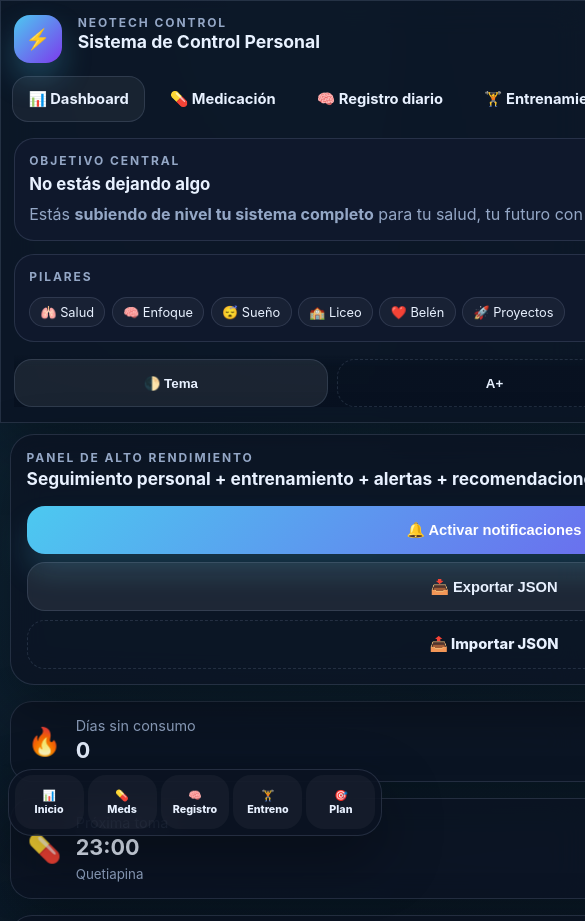
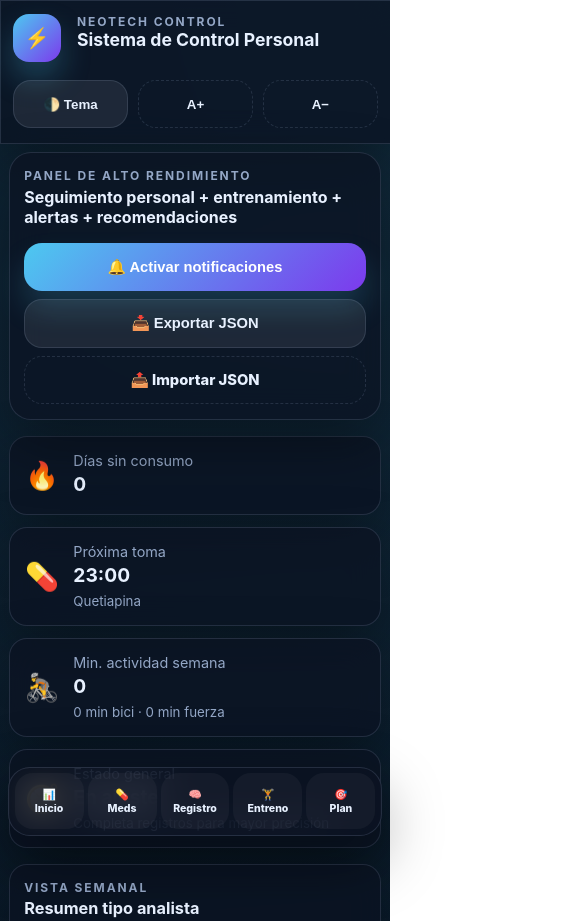
Before and after one commit to panchopinto/sistema-control-personal, a plain HTML site: page index.html in a window 390 px wide. Shown: the top 921 px of the page, 585 px wide, since content can reach past the window. Drawn offline with Linux system fonts and the light colour scheme.

Commit message:
Add files via upload

```diff
--- a/css/styles.css
+++ b/css/styles.css
@@ -245,3 +245,143 @@ canvas{width:100%;background:linear-gradient(180deg,rgba(255,255,255,.03),transp
   .mobile-tab{min-height:54px;font-size:.67rem;padding:.15rem}
   .mobile-tab span{max-width:100%;overflow:hidden;text-overflow:ellipsis;white-space:nowrap}
 }
+
+
+@media (max-width: 640px) and (orientation: portrait){
+  html,body{overflow-x:hidden}
+  .app-shell{display:block;min-height:auto}
+  .sidebar{
+    position:relative;
+    height:auto;
+    padding:.8rem .75rem .9rem;
+    border-right:none;
+    border-bottom:1px solid var(--line);
+  }
+  .side-nav{
+    display:none;
+  }
+  .mission,.focus-stack{
+    display:none;
+  }
+  .sidebar-actions{
+    display:grid;
+    grid-template-columns:1fr 1fr 1fr;
+    margin-top:.35rem;
+    position:static;
+    background:none;
+    padding-top:0;
+  }
+  .content{
+    padding:.55rem .55rem 5.8rem;
+  }
+  .topbar{
+    position:relative;
+    top:0;
+    padding:.9rem;
+    border-radius:22px;
+  }
+  .topbar > div:first-child{
+    width:100%;
+  }
+  .topbar h2{
+    font-size:1rem;
+    line-height:1.25;
+  }
+  .topbar-actions{
+    width:100%;
+    display:grid;
+    grid-template-columns:1fr;
+    gap:.5rem;
+  }
+  .topbar-actions .btn,
+  .topbar-actions .import-label{
+    width:100%;
+  }
+  .grid-4,
+  .grid-main,
+  .weekly-summary,
+  .training-grid,
+  .training-insights,
+  .recommendations,
+  .split-2,
+  .quick-actions,
+  .timer-wrap{
+    display:grid;
+    grid-template-columns:1fr;
+    gap:.75rem;
+  }
+  .metric,
+  .panel,
+  .summary-card,
+  .training-card,
+  .insight-card,
+  .rec-card,
+  .history-item,
+  .med-card{
+    border-radius:18px;
+  }
+  .metric{
+    padding:.95rem;
+  }
+  .metric h3{
+    font-size:1.2rem;
+  }
+  .panel{
+    padding:.9rem;
+  }
+  .panel-header{
+    flex-direction:column;
+    align-items:flex-start;
+    gap:.35rem;
+  }
+  .panel-header h3{
+    font-size:1.02rem;
+  }
+  canvas{
+    width:100% !important;
+    height:240px !important;
+    max-width:100%;
+    display:block;
+  }
+  .med-card{
+    grid-template-columns:1fr;
+    align-items:flex-start;
+    gap:.4rem;
+  }
+  .med-time{
+    min-width:auto;
+  }
+  .daily-form .field input[type="number"],
+  .daily-form .field select,
+  .daily-form .field textarea,
+  .daily-form .field input[type="range"],
+  .btn{
+    width:100%;
+  }
+  .field textarea{
+    min-height:110px;
+  }
+  .mobile-tabbar{
+    position:fixed;
+    left:8px;
+    right:8px;
+    bottom:8px;
+    z-index:40;
+    display:grid;
+    grid-template-columns:repeat(5,1fr);
+    gap:.25rem;
+    padding:.35rem;
+    border-radius:22px;
+  }
+  .mobile-tab{
+    min-height:56px;
+    padding:.2rem;
+    font-size:.66rem;
+  }
+  .mobile-tab span{
+    max-width:100%;
+    overflow:hidden;
+    text-overflow:ellipsis;
+    white-space:nowrap;
+  }
+}
--- a/index.html
+++ b/index.html
@@ -2,7 +2,7 @@
 <html lang="es" data-theme="dark">
 <head>
   <meta charset="UTF-8" />
-  <meta name="viewport" content="width=device-width, initial-scale=1.0" />
+  <meta name="viewport" content="width=device-width, initial-scale=1.0, viewport-fit=cover" />
   <title>Sistema de Control Personal</title>
   <meta name="theme-color" content="#0b1220" />
   <meta name="description" content="Dashboard NeoTech personal para enfoque, ansiedad, sueño, entrenamiento, control de consumo y medicación." />
```
Also changed, not shown: manifest.json.
